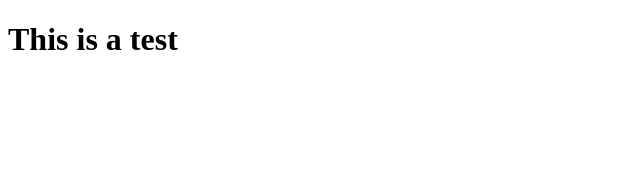
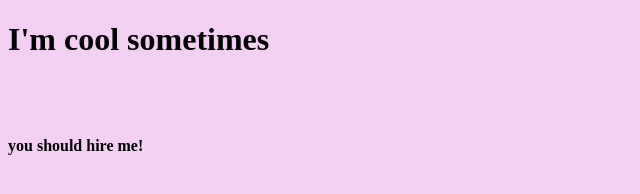
Before and after one commit to josuehdz0/day-1, a plain HTML site: page index.html in a window 1280 px wide. Shown: the whole page, without its empty margins (0-640 px from the left). Drawn offline with Linux system fonts and the light colour scheme.

Commit message:
Adds Background color

```diff
--- a/index.html
+++ b/index.html
@@ -5,12 +5,16 @@
   <meta http-equiv="X-UA-Compatible" content="IE=edge">
   <meta name="viewport" content="width=device-width, initial-scale=1.0">
   <title>Day 1 CodeWorks</title>
+
+  <link rel="stylesheet" href="style.css">
+
 </head>
 <body>
 
-  <h1>This is a test</h1>
+  <h1>I'm cool sometimes</h1>
   <marquee>🫠</marquee>
   <marquee behavior="" direction=""></marquee>
+  <p><b>you should hire me!</b></p>
 </body>
 </html>
 
--- a/style.css
+++ b/style.css
@@ -0,0 +1,3 @@
+html{
+  background-color: rgb(244, 207, 244);
+}
```
